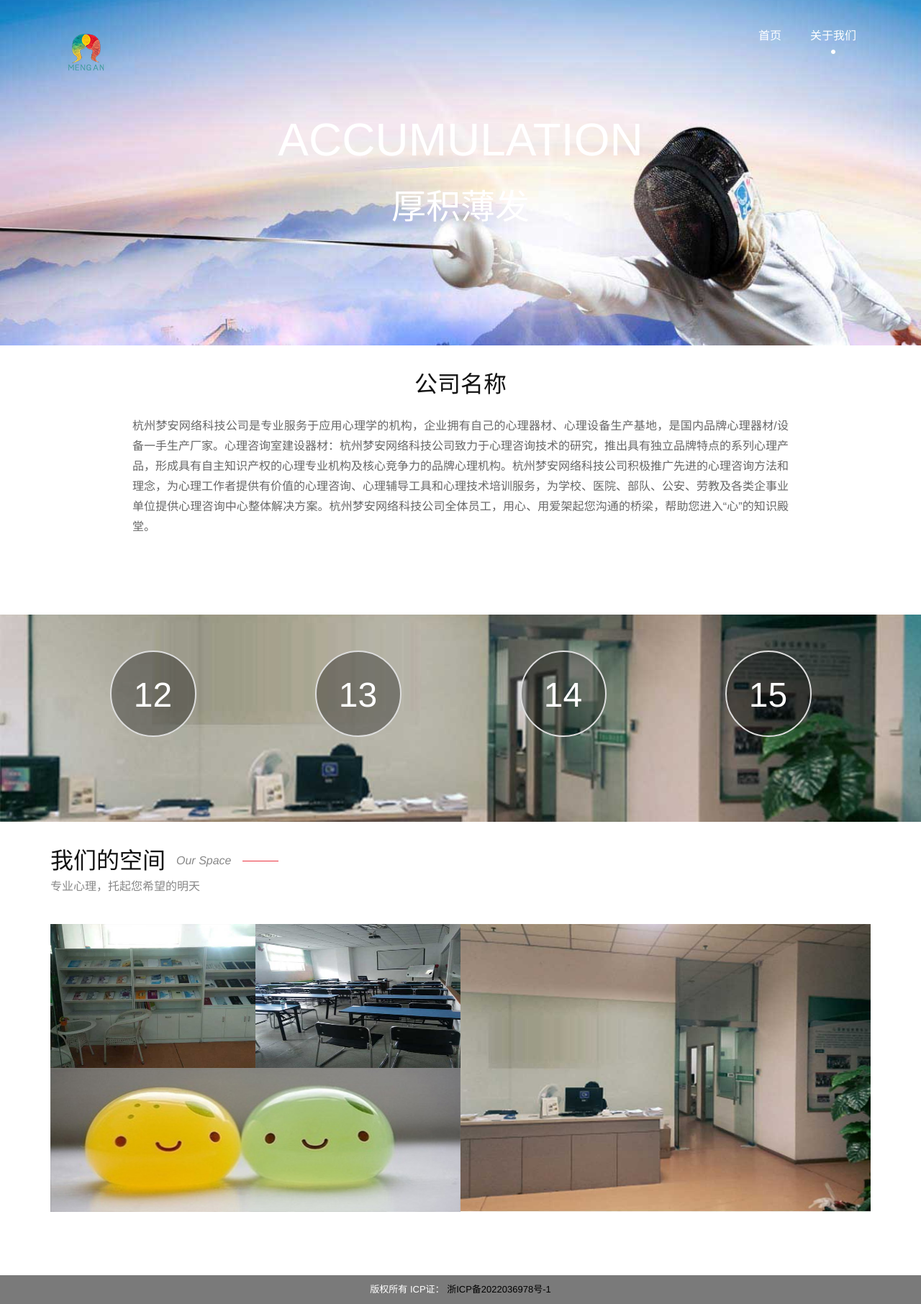
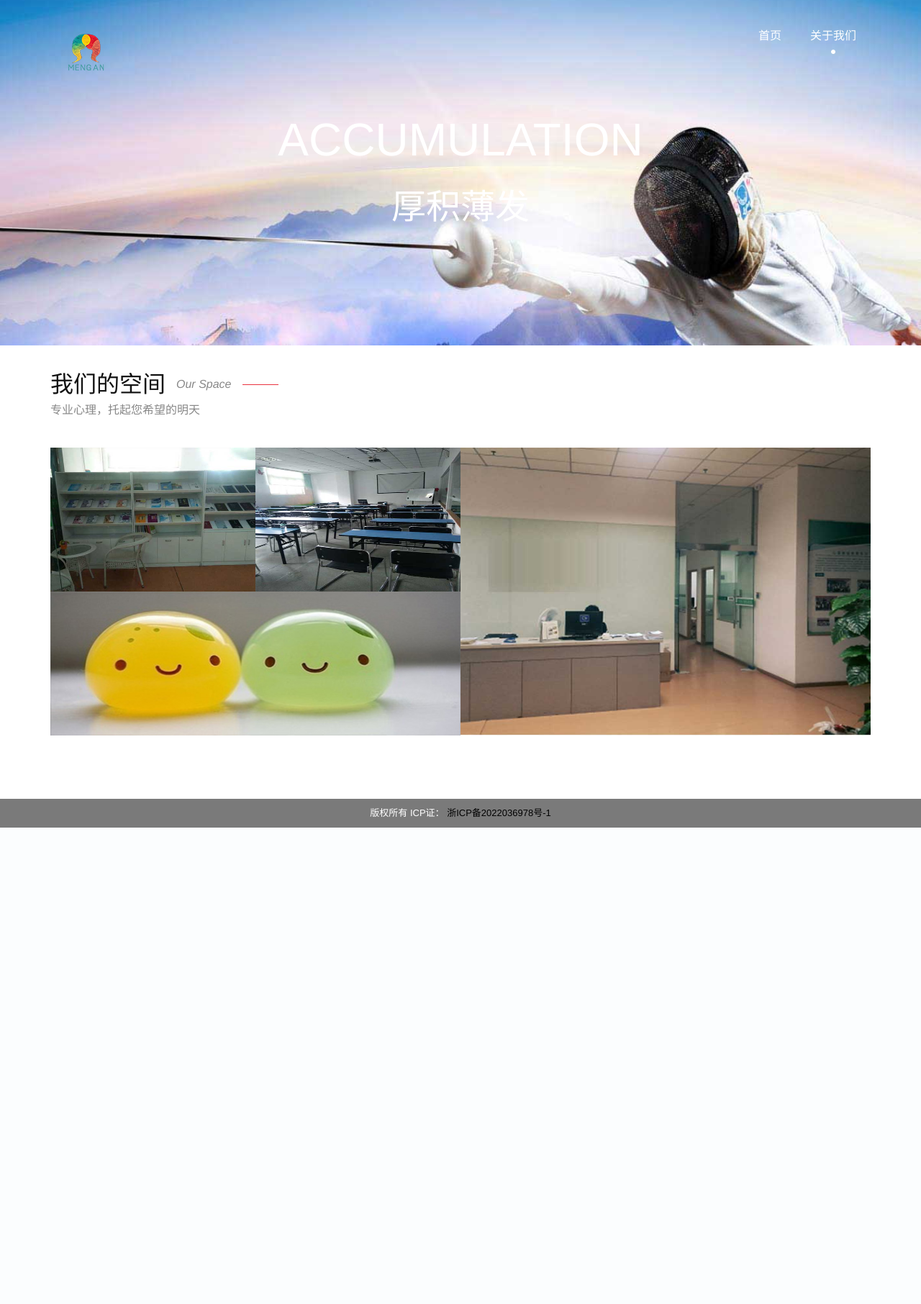
Before and after one commit to zhijianli/Enjoy, a Flask app: page /about/ in a window 1280 px wide. Shown: the whole page at 72% size. After the commit the page ends 1150 px from the top, so only its background shows below. Run offline with Flask 2, Linux system fonts and the light colour scheme; parts of the project's set-up code (start-up, migrations or seed data) failed here and were passed over; some libraries are stand-ins or nearby versions.

```diff
--- a/web/templates/official_website/About.html
+++ b/web/templates/official_website/About.html
@@ -63,25 +63,25 @@
 	</div>
 	<!--//滑动模块-->
 	<!--简介-->
-	<div class="Ued-about bg-white">
-		<div class="container">
+<!--	<div class="Ued-about bg-white">-->
+<!--		<div class="container">-->
 
-				<h3 class="f32">公司名称</h3>
-				<p class="f16">杭州梦安网络科技公司是专业服务于应用心理学的机构，企业拥有自己的心理器材、心理设备生产基地，是国内品牌心理器材/设备一手生产厂家。心理咨询室建设器材：杭州梦安网络科技公司致力于心理咨询技术的研究，推出具有独立品牌特点的系列心理产品，形成具有自主知识产权的心理专业机构及核心竞争力的品牌心理机构。杭州梦安网络科技公司积极推广先进的心理咨询方法和理念，为心理工作者提供有价值的心理咨询、心理辅导工具和心理技术培训服务，为学校、医院、部队、公安、劳教及各类企事业单位提供心理咨询中心整体解决方案。杭州梦安网络科技公司全体员工，用心、用爱架起您沟通的桥梁，帮助您进入“心”的知识殿堂。</p>
-		</div>
-	</div>
+<!--				<h3 class="f32">公司名称</h3>-->
+<!--				<p class="f16">杭州梦安网络科技公司是专业服务于应用心理学的机构，企业拥有自己的心理器材、心理设备生产基地，是国内品牌心理器材/设备一手生产厂家。心理咨询室建设器材：杭州梦安网络科技公司致力于心理咨询技术的研究，推出具有独立品牌特点的系列心理产品，形成具有自主知识产权的心理专业机构及核心竞争力的品牌心理机构。杭州梦安网络科技公司积极推广先进的心理咨询方法和理念，为心理工作者提供有价值的心理咨询、心理辅导工具和心理技术培训服务，为学校、医院、部队、公安、劳教及各类企事业单位提供心理咨询中心整体解决方案。杭州梦安网络科技公司全体员工，用心、用爱架起您沟通的桥梁，帮助您进入“心”的知识殿堂。</p>-->
+<!--		</div>-->
+<!--	</div>-->
 	<!--//简介-->
 	<!--宗旨--->
-	<div class="Ued-data">
-		<div class="container">
-			<ul class="data-list">
-				<li><span class="f48">12</span></li>
-				<li><span class="f48">13</span></li>
-				<li><span class="f48">14</span></li>
-				<li><span class="f48">15</span></li>
-			</ul>
-		</div>
-	</div>
+<!--	<div class="Ued-data">-->
+<!--		<div class="container">-->
+<!--			<ul class="data-list">-->
+<!--				<li><span class="f48">12</span></li>-->
+<!--				<li><span class="f48">13</span></li>-->
+<!--				<li><span class="f48">14</span></li>-->
+<!--				<li><span class="f48">15</span></li>-->
+<!--			</ul>-->
+<!--		</div>-->
+<!--	</div>-->
 	<!--//宗旨--->
 	<!--图片-->
 	<div class="Ued-space bg-white">
--- a/web/templates/official_website/index.html
+++ b/web/templates/official_website/index.html
@@ -109,8 +109,8 @@
 	<!--联系模块-->
 	<div class="Ued-index-contact">
 		<div class="container">
-			<h3 class="f32">杭州梦安网络科技有限公司</h3>
-			<p class="f16">杭州梦安网络科技有限公司是专业服务于应用心理学的机构，企业拥有自己的心理器材、心理设备生产基地，是国内品牌心理器材/设备一手生产厂家。心理咨询师培训：企业依托于中国科学院心理学研究所、清华大学、北京师范大学、中德心理医院、安徽省心理咨询学会等众多心理专家，整合了国内资深心理名家资源等心理名家来安徽进行心理咨询师专业课程培训服务。</p>
+<!--			<h3 class="f32">杭州梦安网络科技有限公司</h3>-->
+<!--			<p class="f16">杭州梦安网络科技有限公司是专业服务于应用心理学的机构，企业拥有自己的心理器材、心理设备生产基地，是国内品牌心理器材/设备一手生产厂家。心理咨询师培训：企业依托于中国科学院心理学研究所、清华大学、北京师范大学、中德心理医院、安徽省心理咨询学会等众多心理专家，整合了国内资深心理名家资源等心理名家来安徽进行心理咨询师专业课程培训服务。</p>-->
 			<p><span class="f22">邮箱: zorufa876@sina.com</span></p>
 			<p class="btn-box"><a href="{{ url_for('about') }}" class="f16 comm-Btn Btn-red">查看更多</a></p>
 		</div>
```
